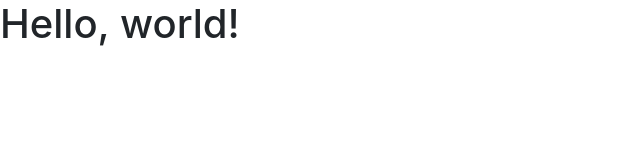
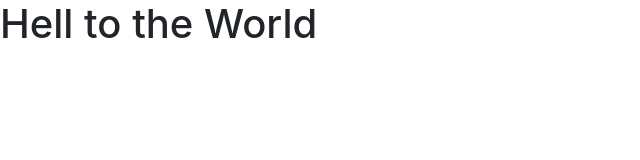
Before and after one commit to GitAptech/OnlineTest, a plain HTML site: page index.html in a window 1280 px wide. Shown: the whole page, without its empty margins (0-640 px from the left). Drawn offline with nearby package versions, Linux system fonts and the light colour scheme.

Commit message:
Update index.html
text change

```diff
--- a/index.html
+++ b/index.html
@@ -11,7 +11,7 @@
     <title>Hello, world!</title>
   </head>
   <body>
-    <h1>Hello, world!</h1>
+    <h1>Hell to the World</h1>
 
     <!-- Optional JavaScript -->
     <!-- jQuery first, then Popper.js, then Bootstrap JS -->
```
